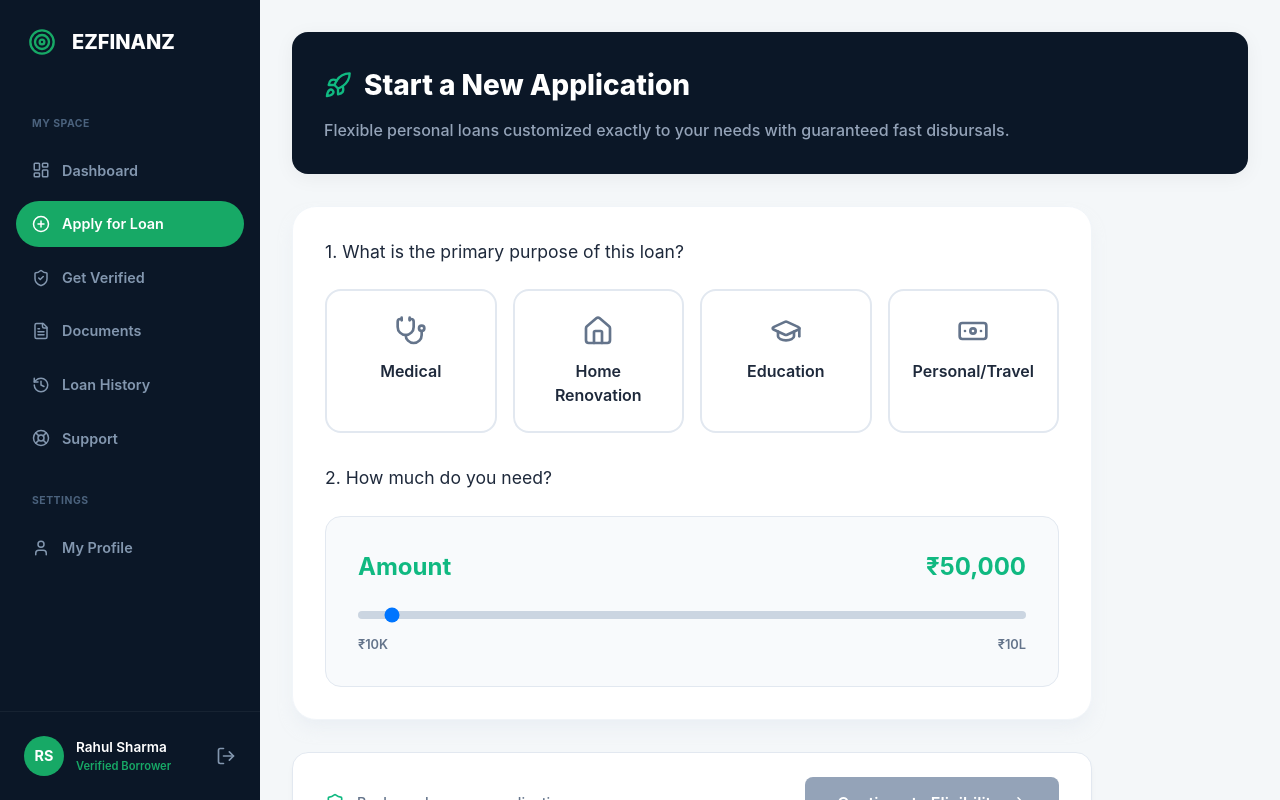
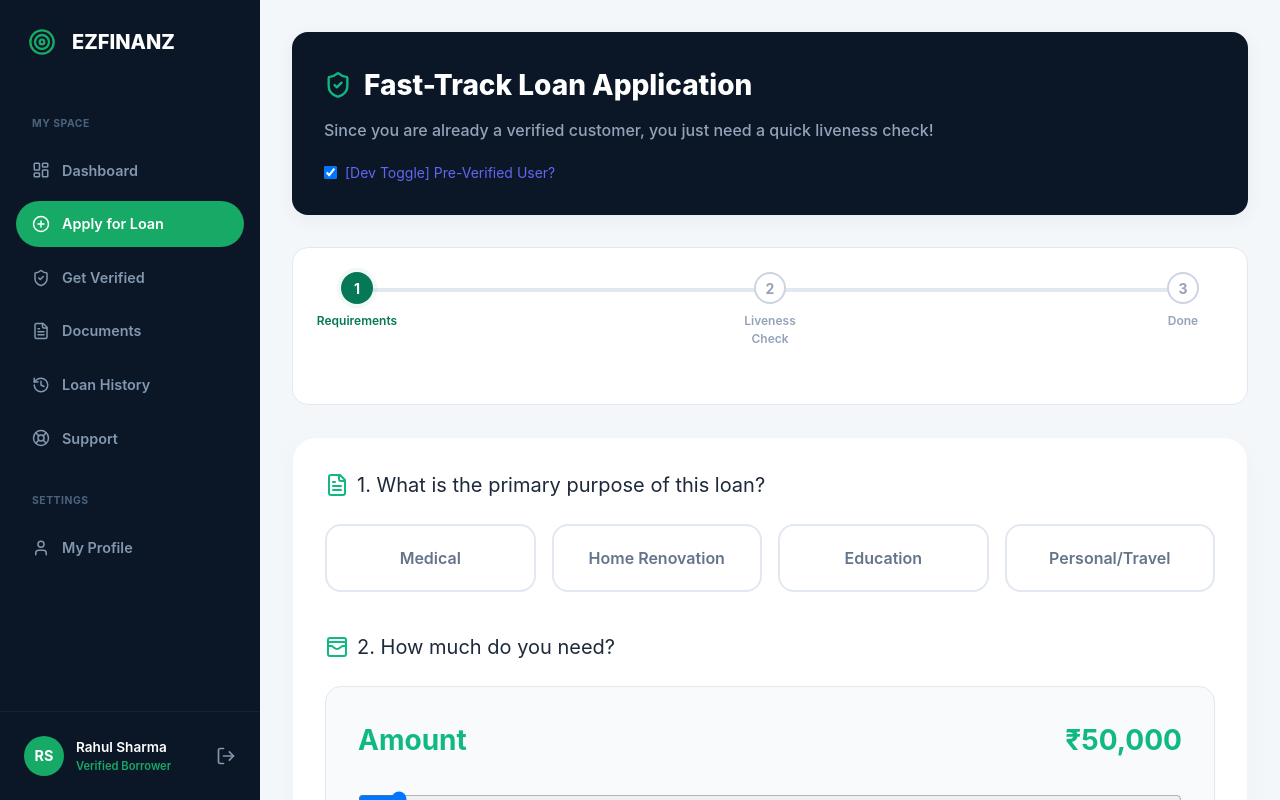
Before and after one commit to vishnu-balineni/ezfinanz-loan-origination-system, a React (Vite) app: page /dashboard/apply in a window 1280 px wide. Built offline with nearby package versions, Linux system fonts and the light colour scheme; the HTML template or start-up script is replaced by a standard one.

Commit message:
customer side aplly loan page added

```diff
--- a/src/components/Stepper.css
+++ b/src/components/Stepper.css
@@ -77,15 +77,15 @@
 
 /* Current Step */
 .step-current .step-node {
-    background-color: #6366f1;
-    /* Indigo */
+    background-color: #047857;
+    /* Dark Emerald */
     color: white;
     /* Outer pulsing ring */
     animation: pulse-ring 2s cubic-bezier(0.4, 0, 0.6, 1) infinite;
 }
 
 .step-current .step-label {
-    color: #6366f1;
+    color: #047857;
 }
 
 /* Pending Future Step */
@@ -103,14 +103,14 @@
 /* Pulse animation mimicking tailwind's animate-pulse strictly via box shadow */
 @keyframes pulse-ring {
     0% {
-        box-shadow: 0 0 0 0 rgba(99, 102, 241, 0.6);
+        box-shadow: 0 0 0 0 rgba(4, 120, 87, 0.6);
     }
 
     50% {
-        box-shadow: 0 0 0 8px rgba(99, 102, 241, 0.1);
+        box-shadow: 0 0 0 8px rgba(4, 120, 87, 0.1);
     }
 
     100% {
-        box-shadow: 0 0 0 0 rgba(99, 102, 241, 0);
+        box-shadow: 0 0 0 0 rgba(4, 120, 87, 0);
     }
 }
--- a/src/components/Stepper.tsx
+++ b/src/components/Stepper.tsx
@@ -3,11 +3,12 @@ import './Stepper.css';
 
 interface StepperProps {
     currentStep: number;
+    steps?: string[];
 }
 
-const steps = ["Verify", "KYC", "Offers", "Bank", "Selfie"];
+const defaultSteps = ["Verify", "KYC", "Offers", "Bank", "Selfie"];
 
-export const Stepper: React.FC<StepperProps> = ({ currentStep }) => {
+export const Stepper: React.FC<StepperProps> = ({ currentStep, steps = defaultSteps }) => {
 
     // Calculates percentage width ensuring it spreads perfectly across our absolute lines
     const progressWidth = `${((Math.min(currentStep, steps.length) - 1) / (steps.length - 1)) * 100}%`;
--- a/src/pages/BankDetailsPage.tsx
+++ b/src/pages/BankDetailsPage.tsx
@@ -1,7 +1,6 @@
 import { useState } from 'react';
 import { useNavigate } from 'react-router-dom';
 import { Banknote, Loader2, CheckCircle2, FileText, ArrowRight } from 'lucide-react';
-import { Stepper } from '../components/Stepper';
 import TrustFooter from '../components/shared/TrustFooter';
 import './BankDetailsPage.css';
 
@@ -61,7 +60,6 @@ const BankDetailsPage = ({ onComplete }: BankDetailsProps) => {
             <div className="bank-card">
 
                 <div className="progress-header">
-                    <Stepper currentStep={4} />
                     <h1 className="progress-title">Disbursement Account</h1>
                 </div>
 
--- a/src/pages/EligibilityPage.tsx
+++ b/src/pages/EligibilityPage.tsx
@@ -1,7 +1,6 @@
 import { useState, useMemo } from 'react';
 import { useNavigate } from 'react-router-dom';
 import { ShieldAlert, CheckCircle2, Calculator, ArrowRight, RotateCcw } from 'lucide-react';
-import { Stepper } from '../components/Stepper';
 import './EligibilityPage.css';
 
 type ViewState = 'checking' | 'eligible' | 'rejected';
@@ -131,7 +130,6 @@ const EligibilityPage = ({ onComplete }: EligibilityProps) => {
             <div className="eligibility-card">
 
                 <div className="progress-header">
-                    <Stepper currentStep={3} />
                     <h1 className="progress-title">Loan Eligibility</h1>
                 </div>
 
--- a/src/pages/KycPage.tsx
+++ b/src/pages/KycPage.tsx
@@ -1,7 +1,6 @@
 import { useState } from 'react';
 import { useNavigate } from 'react-router-dom';
 import { ArrowRight } from 'lucide-react';
-import { Stepper } from '../components/Stepper';
 import TrustFooter from '../components/shared/TrustFooter';
 import './KycPage.css';
 
@@ -61,7 +60,6 @@ const KycPage = ({ onComplete }: KycProps) => {
             <div className="kyc-card">
 
                 <div className="progress-header">
-                    <Stepper currentStep={2} />
                     <h1 className="progress-title">KYC Details</h1>
                 </div>
 
@@ -174,7 +172,7 @@ const KycPage = ({ onComplete }: KycProps) => {
                 </form>
             </div>
             <TrustFooter />
-        </div>
+        </div >
     );
 };
 
--- a/src/pages/SelfiePage.tsx
+++ b/src/pages/SelfiePage.tsx
@@ -1,7 +1,6 @@
 import { useEffect, useRef, useState } from 'react';
 import { useNavigate } from 'react-router-dom';
 import { Camera, RefreshCcw, CheckCircle2, ShieldAlert, Sparkles } from 'lucide-react';
-import { Stepper } from '../components/Stepper';
 import TrustFooter from '../components/shared/TrustFooter';
 import './SelfiePage.css';
 
@@ -121,7 +120,6 @@ const SelfiePage = ({ onComplete }: SelfieProps) => {
             <div className="selfie-card">
 
                 <div className="progress-header">
-                    <Stepper currentStep={5} />
                     <h1 className="progress-title">Identity Verification</h1>
                 </div>
 
--- a/src/pages/portal/ApplyLoan.tsx
+++ b/src/pages/portal/ApplyLoan.tsx
@@ -1,88 +1,62 @@
 import { useState } from 'react';
 import { useNavigate } from 'react-router-dom';
-import { Rocket, Stethoscope, Home, GraduationCap, Banknote, ArrowRight, ShieldCheck } from 'lucide-react';
+import { CheckCircle2, FileText, WalletCards, ShieldCheck } from 'lucide-react';
+import { Stepper } from '../../components/Stepper';
+import KycPage from '../KycPage';
+import EligibilityPage from '../EligibilityPage';
+import BankDetailsPage from '../BankDetailsPage';
+import SelfiePage from '../SelfiePage';
 import './DashboardHome.css';
 import './ProfileStyles.css';
 
-const ApplyLoan = () => {
-    const navigate = useNavigate();
+// We create an internal inline component for the first "Requirements" step (previously all of ApplyLoan)
+const LoanRequirementsStep = ({ onNext }: { onNext: () => void }) => {
     const [loanAmount, setLoanAmount] = useState<number>(50000);
     const [purpose, setPurpose] = useState<string>('');
 
     const formatCurrency = (value: number) => {
         return new Intl.NumberFormat('en-IN', {
-            style: 'currency',
-            currency: 'INR',
-            maximumFractionDigits: 0
+            style: 'currency', currency: 'INR', maximumFractionDigits: 0
         }).format(value);
     };
 
-    const handleApply = (e: React.FormEvent) => {
-        e.preventDefault();
-        if (purpose) {
-            // Once application initialized, drop them into Verify flow
-            navigate('/dashboard/verify');
-        } else {
-            alert('Please select a loan purpose before continuing.');
-        }
-    };
+    const purposes = [
+        { id: 'medical', title: 'Medical' },
+        { id: 'home', title: 'Home Renovation' },
+        { id: 'education', title: 'Education' },
+        { id: 'personal', title: 'Personal/Travel' }
+    ];
 
-    const PurposeCard = ({ id, icon: Icon, title }: { id: string, icon: any, title: string }) => {
-        const isSelected = purpose === id;
     return (
+        <div className="dash-card animate-fade-in" style={{ padding: '2rem' }}>
+            <h3 style={{ fontSize: '1.25rem', color: '#1e293b', marginBottom: '1.5rem', display: 'flex', alignItems: 'center', gap: '0.5rem' }}>
+                <FileText color="#10b981" /> 1. What is the primary purpose of this loan?
+            </h3>
+
+            <div style={{ display: 'grid', gridTemplateColumns: 'repeat(auto-fit, minmax(140px, 1fr))', gap: '1rem', marginBottom: '2.5rem' }}>
+                {purposes.map(p => (
                     <div
-                onClick={() => setPurpose(id)}
+                        key={p.id}
+                        onClick={() => setPurpose(p.id)}
                         style={{
-                    display: 'flex', flexDirection: 'column', alignItems: 'center', gap: '0.75rem',
-                    padding: '1.5rem', borderRadius: '1rem', cursor: 'pointer',
-                    border: `2px solid ${isSelected ? '#10b981' : '#e2e8f0'}`,
-                    background: isSelected ? '#ecfdf5' : 'white',
-                    transition: 'all 0.2s',
-                    textAlign: 'center'
+                            padding: '1.25rem', borderRadius: '1rem', cursor: 'pointer',
+                            border: `2px solid ${purpose === p.id ? '#10b981' : '#e2e8f0'}`,
+                            background: purpose === p.id ? '#ecfdf5' : 'white',
+                            transition: 'all 0.2s', textAlign: 'center',
+                            fontWeight: 600, color: purpose === p.id ? '#065f46' : '#64748b'
                         }}
                     >
-                <div style={{ color: isSelected ? '#10b981' : '#64748b' }}>
-                    <Icon size={32} />
+                        {p.title}
                     </div>
-                <div style={{ fontWeight: 600, color: isSelected ? '#065f46' : '#1e293b' }}>
-                    {title}
-                </div>
-            </div>
-        );
-    };
-
-    return (
-        <div className="onboarding-dashboard-view">
-            <div className="profile-header-card" style={{ marginBottom: '2rem' }}>
-                <div className="header-user-info">
-                    <h2 className="header-user-name" style={{ display: 'flex', alignItems: 'center', gap: '0.75rem' }}>
-                        <Rocket size={28} color="#10b981" /> Start a New Application
-                    </h2>
-                    <span className="header-user-role" style={{ color: '#94a3b8', fontWeight: 500, fontSize: '1rem', marginTop: '0.5rem' }}>
-                        Flexible personal loans customized exactly to your needs with guaranteed fast disbursals.
-                    </span>
-                </div>
+                ))}
             </div>
 
-            <form onSubmit={handleApply} style={{ maxWidth: '800px' }}>
-                <div className="dash-card" style={{ padding: '2rem', marginBottom: '2rem' }}>
-                    <h3 style={{ fontSize: '1.1rem', color: '#1e293b', marginBottom: '1.5rem' }}>
-                        1. What is the primary purpose of this loan?
+            <h3 style={{ fontSize: '1.25rem', color: '#1e293b', marginBottom: '1.5rem', display: 'flex', alignItems: 'center', gap: '0.5rem' }}>
+                <WalletCards color="#10b981" /> 2. How much do you need?
             </h3>
 
-                    <div style={{ display: 'grid', gridTemplateColumns: 'repeat(auto-fit, minmax(130px, 1fr))', gap: '1rem', marginBottom: '2rem' }}>
-                        <PurposeCard id="medical" icon={Stethoscope} title="Medical" />
-                        <PurposeCard id="home" icon={Home} title="Home Renovation" />
-                        <PurposeCard id="education" icon={GraduationCap} title="Education" />
-                        <PurposeCard id="personal" icon={Banknote} title="Personal/Travel" />
-                    </div>
-
-                    <h3 style={{ fontSize: '1.1rem', color: '#1e293b', marginBottom: '1.5rem' }}>
-                        2. How much do you need?
-                    </h3>
-
-                    <div style={{ background: '#f8fafc', padding: '2rem', borderRadius: '1rem', border: '1px solid #e2e8f0' }}>
-                        <div style={{ display: 'flex', justifyContent: 'space-between', marginBottom: '1rem', fontWeight: 700, color: '#10b981', fontSize: '1.5rem' }}>
+            <div style={{ background: '#f8fafc', padding: '2rem', borderRadius: '1rem', border: '1px solid #e2e8f0', marginBottom: '2rem' }}>
+                <div style={{ display: 'flex', justifyContent: 'space-between', marginBottom: '1.5rem', fontWeight: 700, color: '#10b981', fontSize: '1.75rem' }}>
                     <span>Amount</span>
                     <span>{formatCurrency(loanAmount)}</span>
                 </div>
@@ -95,40 +69,123 @@ const ApplyLoan = () => {
                     onChange={(e) => setLoanAmount(Number(e.target.value))}
                     style={{
                         width: '100%', height: '8px', background: '#cbd5e1',
-                                borderRadius: '4px', outline: 'none', appearance: 'none',
-                                cursor: 'pointer', marginBottom: '1rem'
+                        borderRadius: '4px', outline: 'none', cursor: 'pointer', marginBottom: '1rem'
                     }}
                 />
-                        <div style={{ display: 'flex', justifyContent: 'space-between', color: '#64748b', fontSize: '0.8rem', fontWeight: 600 }}>
+                <div style={{ display: 'flex', justifyContent: 'space-between', color: '#64748b', fontSize: '0.875rem', fontWeight: 600 }}>
                     <span>₹10K</span>
                     <span>₹10L</span>
                 </div>
             </div>
+
+            <button
+                type="button"
+                onClick={onNext}
+                disabled={!purpose}
+                className="action-btn"
+                style={{ width: '100%', padding: '1rem', fontSize: '1.1rem', justifyContent: 'center' }}
+            >
+                Confirm Requirements & Continue
+            </button>
+        </div>
+    );
+};
+
+
+const ApplyLoan = () => {
+    const navigate = useNavigate();
+
+    // Developer Mock State to trigger Fast-Track behavior
+    // In production, this would come from a Redux store or React Context (e.g. user.kycStatus === 'VERIFIED')
+    const [isVerified, setIsVerified] = useState(true);
+    const [currentStep, setCurrentStep] = useState(1);
+
+    const normalSteps = ["Requirements", "Eligibility", "KYC", "Bank", "Selfie", "Done"];
+    const fastTrackSteps = ["Requirements", "Liveness Check", "Done"];
+
+    const activeSteps = isVerified ? fastTrackSteps : normalSteps;
+
+    const handleNext = () => {
+        window.scrollTo(0, 0);
+        setCurrentStep(prev => prev + 1);
+    };
+
+    return (
+        <div className="onboarding-dashboard-view">
+            <div className="profile-header-card" style={{ marginBottom: '2rem' }}>
+                <div className="header-user-info">
+                    <h2 className="header-user-name" style={{ display: 'flex', alignItems: 'center', gap: '0.75rem' }}>
+                        <ShieldCheck size={28} color="#10b981" />
+                        {isVerified ? "Fast-Track Loan Application" : "Loan Application Wizard"}
+                    </h2>
+                    <span className="header-user-role" style={{ color: '#94a3b8', fontWeight: 500, fontSize: '1rem', marginTop: '0.5rem' }}>
+                        {isVerified
+                            ? "Since you are already a verified customer, you just need a quick liveness check!"
+                            : "Complete these steps logically to secure your EZFINANZ disbursal."}
+                    </span>
+
+                    {/* Developer Mock Toggle */}
+                    <div style={{ marginTop: '1rem' }}>
+                        <label style={{ display: 'flex', alignItems: 'center', gap: '0.5rem', fontSize: '0.875rem', color: '#6366f1', cursor: 'pointer' }}>
+                            <input type="checkbox" checked={isVerified} onChange={(e) => { setIsVerified(e.target.checked); setCurrentStep(1); }} />
+                            [Dev Toggle] Pre-Verified User?
+                        </label>
+                    </div>
+                </div>
             </div>
 
-                <div style={{ display: 'flex', alignItems: 'center', justifyContent: 'space-between', background: 'white', padding: '1.5rem 2rem', borderRadius: '1rem', border: '1px solid #e2e8f0', boxShadow: '0 4px 6px -1px rgba(0,0,0,0.05)' }}>
-                    <div style={{ display: 'flex', alignItems: 'center', gap: '0.75rem', color: '#64748b' }}>
-                        <ShieldCheck size={20} color="#10b981" />
-                        <span style={{ fontSize: '0.9rem', fontWeight: 500 }}>Bank-grade secure application</span>
+            {currentStep < activeSteps.length && (
+                <div style={{ background: 'white', padding: '1.5rem', borderRadius: '1rem', border: '1px solid #e2e8f0', marginBottom: '2rem' }}>
+                    <Stepper currentStep={currentStep} steps={activeSteps} />
                 </div>
+            )}
 
-                    <button
-                        type="submit"
-                        disabled={!purpose}
-                        style={{
-                            background: purpose ? '#0f172a' : '#94a3b8',
-                            color: 'white', border: 'none', padding: '0.875rem 2rem',
-                            borderRadius: '0.5rem', fontWeight: 600, fontSize: '1rem',
-                            cursor: purpose ? 'pointer' : 'not-allowed',
-                            display: 'flex', alignItems: 'center', gap: '0.5rem',
-                            transition: 'background 0.2s'
-                        }}
-                    >
-                        Continue to Eligibility
-                        <ArrowRight size={18} />
+            <div className="wizard-content-area step-wrapper-clean">
+                {/*
+                   DYNAMIC ROUTING BASED ON isVerified
+                */}
+                {isVerified ? (
+                    <>
+                        {currentStep === 1 && <LoanRequirementsStep onNext={handleNext} />}
+                        {currentStep === 2 && <SelfiePage onComplete={handleNext} />}
+
+                        {currentStep === 3 && (
+                            <div className="dash-card animate-fade-in" style={{ padding: '3rem', textAlign: 'center' }}>
+                                <CheckCircle2 size={64} color="#16a34a" style={{ margin: '0 auto 1.5rem auto' }} />
+                                <h2 style={{ color: '#065f46', marginBottom: '1rem', fontSize: '2rem' }}>Application Fast-Tracked!</h2>
+                                <p style={{ color: '#047857', maxWidth: '600px', margin: '0 auto 2rem auto', fontSize: '1.1rem' }}>
+                                    Liveness check passed. Your loan request will be instantly disbursed to your previously verified bank account.
+                                </p>
+                                <button onClick={() => navigate('/dashboard')} className="action-btn" style={{ margin: '0 auto' }}>
+                                    Return to Dashboard
                                 </button>
                             </div>
-            </form>
+                        )}
+                    </>
+                ) : (
+                    <>
+                        {currentStep === 1 && <LoanRequirementsStep onNext={handleNext} />}
+                        {currentStep === 2 && <EligibilityPage onComplete={handleNext} />}
+                        {currentStep === 3 && <KycPage onComplete={handleNext} />}
+                        {currentStep === 4 && <BankDetailsPage onComplete={handleNext} />}
+                        {currentStep === 5 && <SelfiePage onComplete={handleNext} />}
+
+                        {currentStep === 6 && (
+                            <div className="dash-card animate-fade-in" style={{ padding: '3rem', textAlign: 'center' }}>
+                                <CheckCircle2 size={64} color="#16a34a" style={{ margin: '0 auto 1.5rem auto' }} />
+                                <h2 style={{ color: '#065f46', marginBottom: '1rem', fontSize: '2rem' }}>Application Complete!</h2>
+                                <p style={{ color: '#047857', maxWidth: '600px', margin: '0 auto 2rem auto', fontSize: '1.1rem' }}>
+                                    Your application, identity documents, bank details, and selfies have been securely stored.
+                                    Please return to the Dashboard to track your administrative review status.
+                                </p>
+                                <button onClick={() => navigate('/dashboard')} className="action-btn" style={{ margin: '0 auto' }}>
+                                    Go to Dashboard
+                                </button>
+                            </div>
+                        )}
+                    </>
+                )}
+            </div>
         </div>
     );
 };
```
Lines whose indentation alone changed are shown as unchanged.
